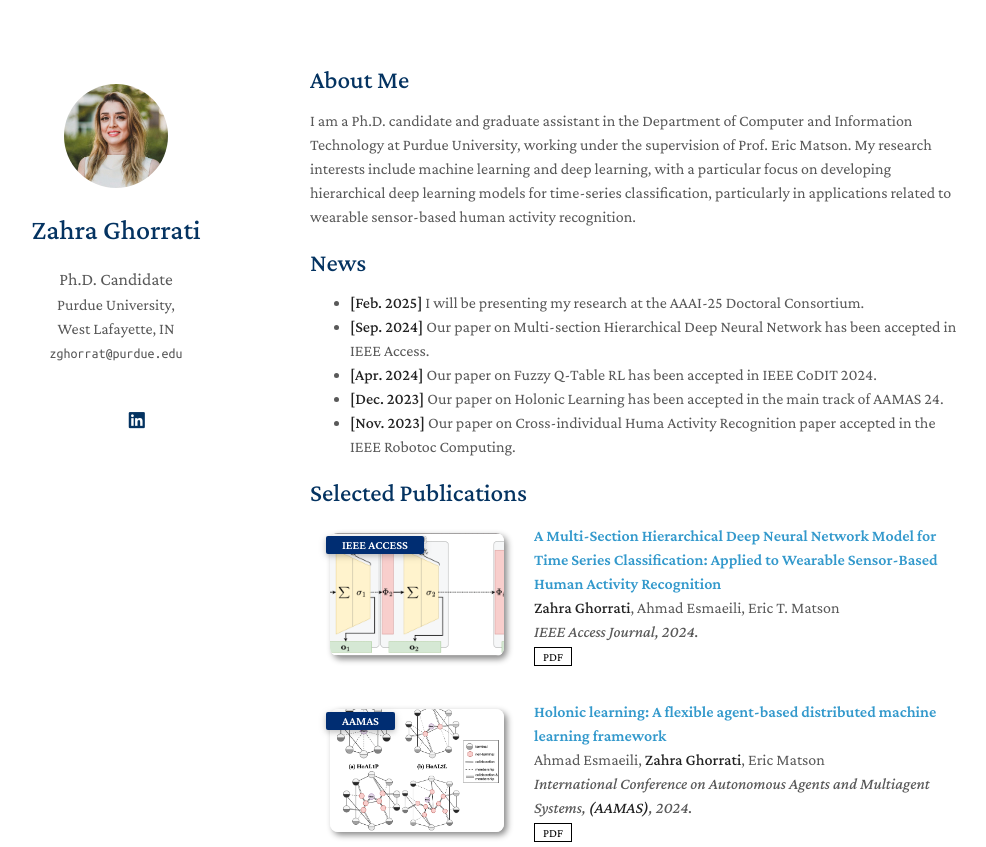
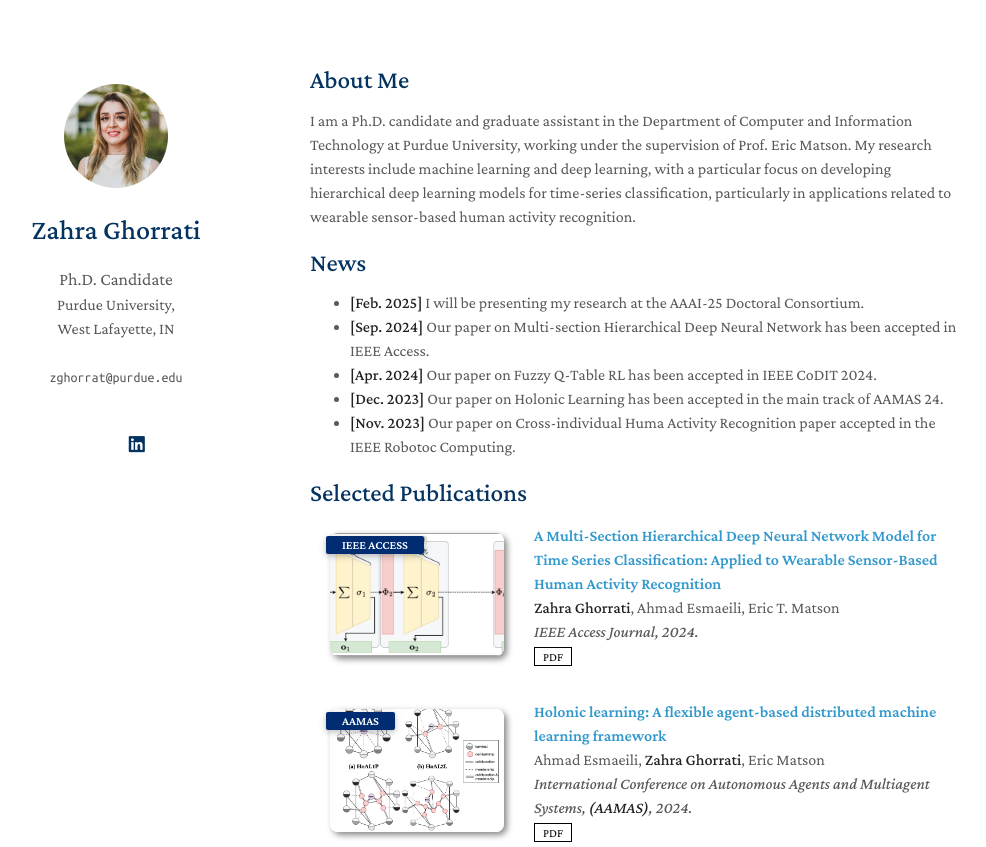
Before and after one commit to zghorrati/zghorrati.github.io, a plain HTML site: page index.html in a window 1280 px wide. Shown: the top 847 px of the page, without its empty margins (160-1146 px from the left). Drawn offline with nearby package versions, Linux system fonts and the light colour scheme; some icons are missing.

Commit message:
Update index.html

```diff
--- a/index.html
+++ b/index.html
@@ -45,7 +45,7 @@
         <br>
 
 
-        <a href="" rel="noopener"><autocolor>Purdue University,</br> West Lafayette, IN</autocolor></a>
+        <a href="" rel="noopener"><autocolor>Purdue University,</br> West Lafayette, IN<br></autocolor></a>
         <br>
 
 
```
